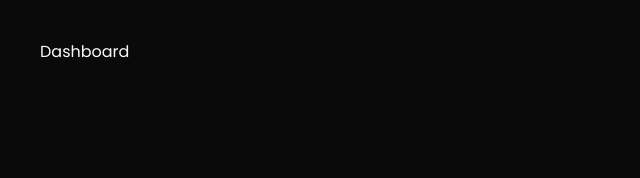
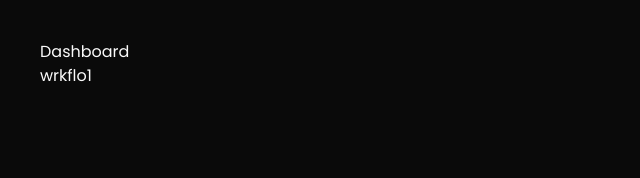
Before and after one commit to tims-exe/wrkflo, a Next.js app in the folder apps/web/: page /workflow in a window 1280 px wide. Shown: the top 178 px of the page, without its empty margins (0-640 px from the left). Built offline with nearby package versions, Linux system fonts and the light colour scheme.

Commit message:
smol ui fixes

```diff
--- a/apps/web/src/app/workflow/page.tsx
+++ b/apps/web/src/app/workflow/page.tsx
@@ -1,7 +1,21 @@
 export default function Dashboard() {
+    // fetch all worflows and store em
+
+    const initialWorkflows = [
+        {
+            id: '1',
+            name: 'wrkflo1',
+            enabled: false
+        },
+    ]
     return (
         <div className="px-10 py-10">
-            Dashboard
+            <p>Dashboard</p>
+            {initialWorkflows.map((w, index) => (
+                <div key={index}>
+                    {w.name}
+                </div>
+            ))}
         </div>
     )
 }
--- a/apps/web/src/components/ui/StartButton.tsx
+++ b/apps/web/src/components/ui/StartButton.tsx
@@ -6,7 +6,7 @@ export default function StartButton() {
     return <button onClick={() => {
         redirect('/workflow')
     }}
-    className="px-4 py-3 bg-neutral-950 rounded-2xl hover:cursor-pointer">
+    className="px-4 py-3 bg-neutral-700 rounded-2xl hover:cursor-pointer">
         Start
     </button>
 }
--- a/apps/web/src/components/workflow/WorkflowComponent.tsx
+++ b/apps/web/src/components/workflow/WorkflowComponent.tsx
@@ -57,7 +57,8 @@ export default function WorkflowComponent() {
           <Background />
         </ReactFlow>
       </div>
-      <div className="w-[300px] bg-transparent border-2 rounded-2xl border-neutral-500 px-5 py-5">
+      <div className="w-[300px] flex flex-col gap-5">
+        <div className="w-full h-full bg-transparent border-2 rounded-2xl border-neutral-500 px-5 py-5">
           <p>Triggers</p>
           <div className="w-full bg-neutral-600 h-0.5 my-3"></div>
           {/* <TriggerButton name="Manual" handleTriggerClick={addNewNode} /> */}
@@ -67,6 +68,10 @@ export default function WorkflowComponent() {
           <TelegramAction name="Telegram" handleNodeClick={addNewNode}/>
           {/* <TriggerButton name="Email" handleTriggerClick={addNewNode} /> */}
         </div>
+        <button className="border-2 rounded-2xl border-neutral-500 py-3 hover:cursor-pointer hover:bg-neutral-800 duration-200 transition-colors">
+          Save
+        </button>
+      </div>
     </div>
   );
 }
```
Also changed, not shown: 1 other file (tests, documents, lock files or other folders). Lines whose indentation alone changed are shown as unchanged.
